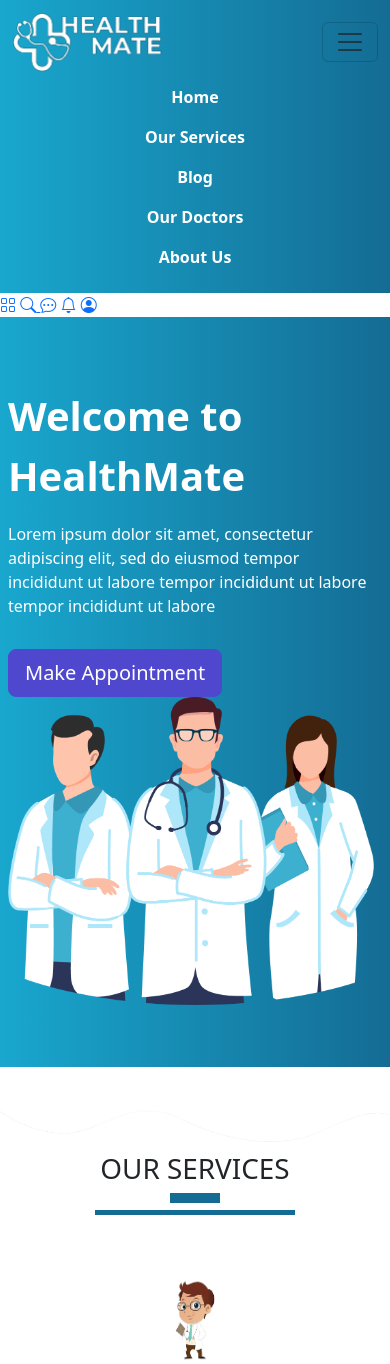
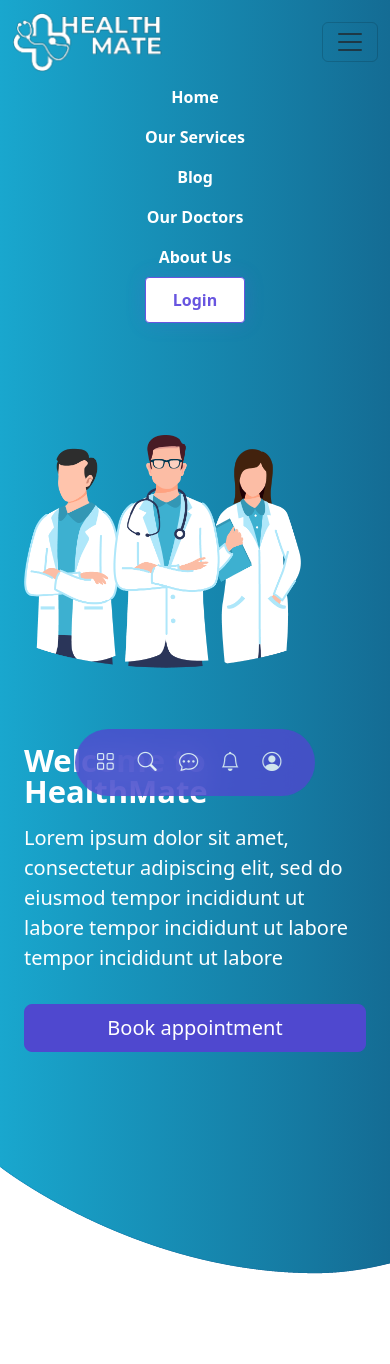
Before and after one commit to prajwal333/Health-Mate-Final, a Django app: page / in a window 390 px wide, after a click that opens the changed part; the page is wider, and only the part inside the window is pictured. Shown: the top 1364 px of that part. Run offline with Django 4.2, Linux system fonts and the light colour scheme; some libraries are stand-ins or nearby versions.

Commit message:
responsiveness, login button

```diff
--- a/healthapp/static/sidenav.css
+++ b/healthapp/static/sidenav.css
@@ -1,69 +1,97 @@
-*,*:before,*:after {
-	box-sizing: border-box;
-}
+@import url("https://cdn.jsdelivr.net/npm/bootstrap-icons@1.10.3/font/bootstrap-icons.css");
 
 :after {
 	content: "";
 }
 
 
-.side-nav ul {
-	text-align: center;
-}
+ /* nav css  */
+.sidebar {
 
-.side-nav ul li {
-	position: relative;
-  width: 70px;
-  cursor: pointer;
-	background: #4f48cf;
-	text-transform: uppercase;
-	transition:all .4s ease-out;
-}
+   background-color: #4f48cf;
 
-.side-nav ul li:after {
-	position: absolute;
-	background: white;
-	color: #4f48cf;
-	top:0;
-	left: 70px;
-	width: 70px; height: 100%;
-  opacity:.5;
-  transform: perspective(400px) rotateY(90deg);
-	transform-origin: 0 100%;
-	transition:all .4s ease-out;
-}
+  width: max-content;
+  padding: 0.7rem 1rem;
+  z-index: 2;
+  position: fixed;
+  bottom: 24rem;
+  left:35px;
+  transform: translateX(-50%);
+  display: flex;
+  flex-direction: column;
+  gap: 0.8rem;
+  border-radius: 3rem;
+  backdrop-filter: blur(15px);
+  font-size: 1.2rem;
+   transition: all 0.2s ease-in-out;
+   opacity: 0.8;
 
-.side-nav ul li:nth-child(1):after {
-	content: "Search";
-	line-height: 88px;
-}
-.side-nav ul li:nth-child(2):after {
-	content: "About";
-	line-height: 88px;
-}
-.side-nav ul li:nth-child(3):after {
-	content: "Work";
-	line-height: 85px;
-}
-.side-nav ul li:nth-child(4):after {
-	content: "Say hi";
-	line-height: 70px;
-}
+ }
+ .sidebar a {
+   background: transparent;
+   padding: 0.5rem 0.3rem;
+   border-radius: 100px;
+   display: flex;
+   color: white;
+ }
+ .sidebar a:hover {
+   background: rgba(0, 0, 0, 0.3);
+   color: black;
+ }
+ .sidebar a:active {
+   background-color: #ffffff;
+   color: black;}
 
-.side-nav ul li:hover {
-	transform: translateX(-70px);
-}
+ .sidebar:hover {
 
-.side-nav ul li:hover:after {
-  opacity: 1;
-	transform: perspective(400px) rotateY(0deg) scale(1) ;
-}
+	box-shadow: 0px 25px 15px -15px rgba(0, 0, 0, 0.3);
+	cursor: pointer;
+	opacity: 1;
+  }
+
+@media all and (max-width: 770px){
+	.sidebar {
 
 
-.side-nav ul li > div {
-	display: inline-block;
-	padding: 25px 0;
-	background: transparent;
+	   background-color: #4f48cf;
+	   width: max-content;
+	   padding: 0.7rem 1rem;
+	   z-index: 2;
+	   position: fixed;
+	   bottom: 3rem;
+
+	   left: 50%;
+
+	   display: flex;
+	   flex-direction: row;
+	   gap: 0.8rem;
+	   border-radius: 3rem;
+	   backdrop-filter: blur(15px);
+	   font-size: 1.2rem;
+	 }
+	 .sidebar a {
+	   background: transparent;
+	   padding: 0.5rem 0.3rem;
+	   border-radius: 100px;
+	   display: flex;
+	   color: white;
+
+	 }
+
+	 .sidebar a:active {
+	   background-color: #ffffff;
+	   color: black;
+	   opacity: 1;
+	}
+
+
+	 .sidebar:hover {
+
+		box-shadow: 0px 25px 15px -15px rgba(0, 0, 0, 0.3);
+		cursor: pointer;
+		opacity: 1;
+
+
+	  }
 }
-
-.side-nav ul li div { position: relative; }
+ /*search slide out*/
--- a/healthapp/static/style.css
+++ b/healthapp/static/style.css
@@ -11,6 +11,7 @@ body {
     position: sticky;
     top: 0;
     z-index: 10;
+
 
 }
 
@@ -79,9 +80,10 @@ li .dropdown-item:hover {
 #banner {
     background-image: linear-gradient(to right, #19A7CE, #146C94);
     color: white;
-    padding-top: 5%;
+
     width: 100%;
-    height: 750px;
+
+
 }
 
 .My-title {
@@ -98,7 +100,8 @@ li .dropdown-item:hover {
 
 .bottom-img {
     width: 100%;
-    padding-top: 65px;
+
+
 }
 
 #banner .btn-primary {
@@ -111,14 +114,14 @@ li .dropdown-item:hover {
     border-color: #1796BE;
 }
 
-#banner .banner-softbox {
+/* #banner .banner-softbox {
     border-radius: 50px;
     background: #ffffff;
     box-shadow: rgba(68, 65, 65, 0.35) 0px 5px 15px;
     margin-left: 90px;
     margin-right: 70px;
 
-}
+} */
 
 .row {
     display: flex;
@@ -632,3 +635,34 @@ button.carousel-control-next {
     padding-left: 0;
     padding-right: 0;
 }
+
+/******************Login-Button**************/
+
+
+.log {
+    cursor: pointer;
+    border: 0;
+    border-radius: 4px;
+    font-weight: 600;
+    margin: 0 10px;
+    width: 100px;
+    padding: 10px 0;
+    box-shadow: 0 0 20px rgba(104, 85, 224, 0.2);
+    transition: 0.4s;
+  }
+
+
+  .log {
+    color: rgb(104, 85, 224);
+    background-color: rgba(255, 255, 255, 1);
+    border: 1px solid rgba(104, 85, 224, 1);
+  }
+
+  .log:hover {
+    color: white;
+
+    box-shadow: 0 0 20px rgba(104, 85, 224, 0.6);
+    background-color: rgba(104, 85, 224, 1);
+  }
+
+/**************Login End***************/
--- a/healthapp/templates/healthapp/base.html
+++ b/healthapp/templates/healthapp/base.html
@@ -7,6 +7,7 @@
   <meta name="viewport" content="width=device-width, initial-scale=1">
   <title>HealthMate</title>
   <link rel="stylesheet" href="/static/style.css">
+  <link rel="stylesheet" href="/static/sidenav.css">
   <link href="https://cdn.jsdelivr.net/npm/bootstrap@5.3.0-alpha3/dist/css/bootstrap.min.css" rel="stylesheet"
     integrity="sha384-KK94CHFLLe+nY2dmCWGMq91rCGa5gtU4mk92HdvYe+M/SXH301p5ILy+dN9+nJOZ" crossorigin="anonymous">
   <link rel="stylesheet" href="https://cdn.jsdelivr.net/npm/@fortawesome/fontawesome-free@6.2.1/css/fontawesome.min.css"
@@ -27,7 +28,7 @@
       <div class="container-fluid">
         <a class="navbar-brand" href="/./"><img src="/static/img/logo.png" width="150px" object-fit="cover">
         </a>
-        <button class="navbar-toggler" type="button" data-bs-toggle="collapse" data-bs-target="#navbarSupportedContent"
+        <button class="navbar-toggler " type="button" data-bs-toggle="collapse" data-bs-target="#navbarSupportedContent"
           aria-controls="navbarSupportedContent" aria-expanded="false" aria-label="Toggle navigation">
           <span class="navbar-toggler-icon">
           </span>
@@ -62,6 +63,9 @@
             </li>
             <li class="nav-item mx-auto">
               <a class="nav-link " href="/./about">About Us</a>
+            </li>
+            <li class="nav-item mx-auto">
+              <button class="log">Login</button>
             </li>
           </ul>
           <!-- <form class="d-flex" role="search">
@@ -158,6 +162,34 @@
   </section>
 
 
+<-----------------------------offcanvas----------------------------------->
+
+<div id="offCanvasMenu" class="off-canvas-menu">
+  <div class="menu-content">
+    <button id="closeMenuBtn" class="close-menu-btn">&times;</button>
+    <div class="canvas-top">
+  <form class="canvas-search">
+    <input type="text" placeholder="Search" class="canvas-search-input">
+    <button type="submit" class="canvas-search-button">
+      <i class="bi bi-search"></i>
+    </button>
+  </form>
+</div>
+
+    <ul class="canvas-links">
+      <li><a href="#">Home</a></li>
+      <li><a href="#">About</a></li>
+      <li><a href="#">Services</a></li>
+      <li><a href="#">Contact</a></li>
+    </ul>
+  </div>
+</div>
+
+<div id="overlay" class="overlay"></div>
+
+
+<-----------------------------offcanvas-end----------------------------------->
+
 
 
 
--- a/healthapp/templates/healthapp/index.html
+++ b/healthapp/templates/healthapp/index.html
@@ -7,44 +7,27 @@
   <link rel="stylesheet" href="/static/sidenav.css">
 </head>
 <section id="banner">
-  <div class="container-fluid">
-    <div class="row">
-      <div class="col-md-1 banner side-nav align-self-center">
+  <div class="container col-xxl-8 px-4 py-5">
+    <div class="row flex-lg-row-reverse align-items-center g-5 py-5">
+      <div class="col-10 col-sm-8 col-lg-6">
+        <img src="static/img/Doctors.png" class="d-block mx-lg-auto img-fluid" alt="Bootstrap Themes" width="700" height="500" loading="lazy">
+      </div>
+      <div class="col-lg-6">
+        <h1 class="display-5 fw-bold lh-1 mb-3">Welcome to HealthMate</h1>
+        <p class="lead">Lorem ipsum dolor sit amet, consectetur adipiscing elit, sed do eiusmod tempor incididunt ut labore tempor
+          incididunt ut labore tempor incididunt ut labore</p>
+        <div class="d-grid gap-2 d-md-flex justify-content-md-start">
+          <button type="button" class="btn btn-primary btn-lg px-4 me-md-2">Book appointment</button>
+
+        </div>
+      </div>
+    </div>
+  </div>
+  <img src="static/img/wave1.png">
+</section>
 
 
 
-      </div>
-
-      {% comment %} <div class="col-md-1 banner side-nav align-self-center">
-        <ul>
-          <li><span><i class="fa fa-search fa-lg" aria-hidden="true"></i></span></li>
-          <li><i class="fa fa-search fa-lg" aria-hidden="true"></i></li>
-          <li><i class="fa fa-search fa-lg" aria-hidden="true"></i></li>
-          <li><i class="fa fa-search fa-lg" aria-hidden="true"></i></li>
-        </ul>
-      </div> {% endcomment %}
-      <div class="col-md-3 banner-softbox ">
-
-      </div>
-
-      <div class="col-md-3 banner-text">
-        <p class="My-title">Welcome to HealthMate</p>
-        <p>Lorem ipsum dolor sit amet, consectetur adipiscing elit, sed do eiusmod tempor incididunt ut labore tempor
-          incididunt ut labore tempor incididunt ut labore </p>
-        <button type="button" class="btn btn-primary btn-lg" data-bs-toggle="modal" data-bs-target="#exampleModal"
-          data-bs-whatever="@mdo">
-          Make Appointment</button>
-
-      </div>
-      <div class="col-md-3 banner-img">
-        <img src="static/img/Doctors.png" alt="" class="img-fluid" alternate="Banner">
-      </div>
-
-
-    </div>
-  </div>
-  <img src="static/img/wave1.png" class="bottom-img">
-</section>
 
 <!--------------service section-------------->
 <section id="services">
```
Also changed, not shown: healthapp/static/js/script.js (line endings or trailing spaces).
